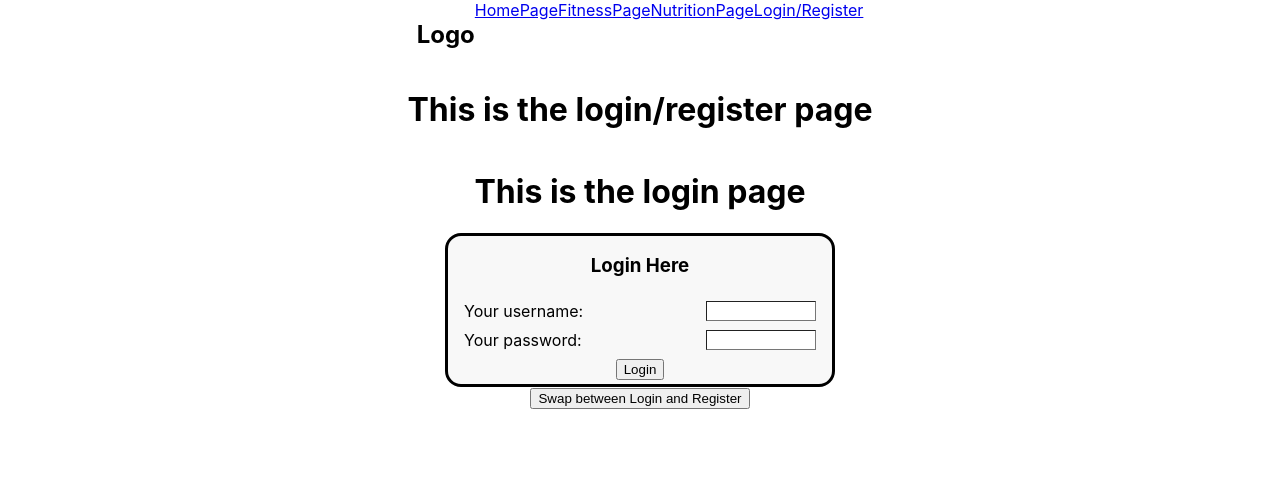
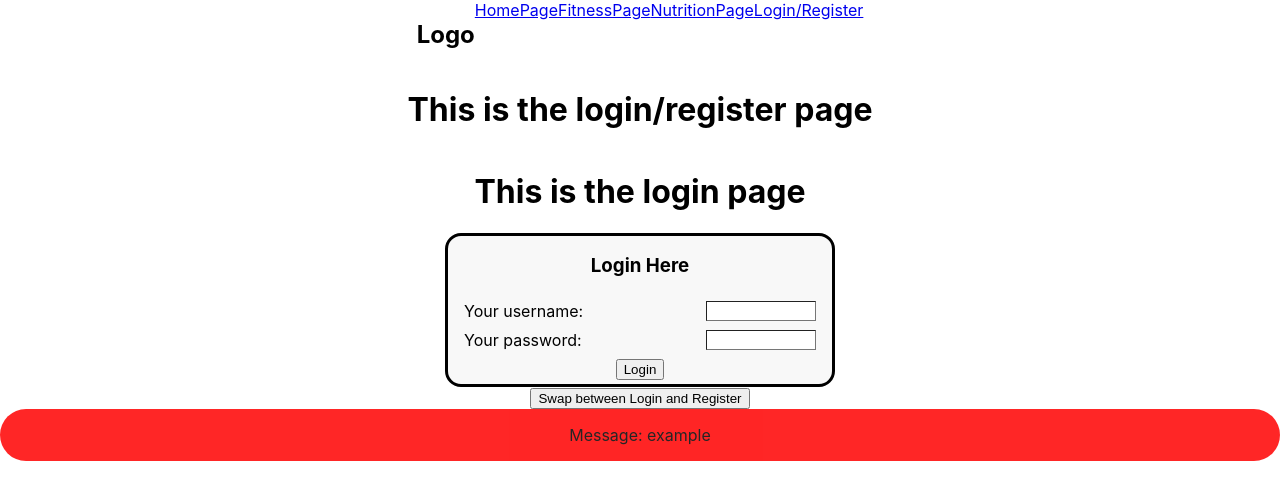
Before and after one commit to pht1207/capstone-fitness-app, a React (Create React App) app: page /LoginRegisterPage in a window 1280 px wide. Shown: the top 500 px of the page. Built offline with nearby package versions, Linux system fonts and the light colour scheme.

Commit message:
Added context api to the httppopup.js component so that individual pages can access it's 'setMessage' function and set the appropriate popup message

```diff
--- a/src/App.js
+++ b/src/App.js
@@ -9,14 +9,14 @@ import {
 } from "react-router-dom";
 import FitnessPage from './pages/FitnessPage/FitnessPage';
 import HomePage from './pages/HomePage/HomePage';
-import LoginPage from './pages/LoginRegistrationPage/LoginPage';
-import RegisterPage from './pages/LoginRegistrationPage/RegisterPage';
 
 import NutritionPage from './pages/NutritionPage/NutritionPage';
 import ProfilePage from './pages/ProfilePage/ProfilePage';
 import LoginRegisterPage from './pages/LoginRegistrationPage/LoginRegister';
 import { useEffect, useState } from 'react';
 import { jwtDecode } from 'jwt-decode';
+import HttpPopup from './components/HttpPopup';
+import { HttpPopupContext } from './components/HttpPopupContext';
 
 
 function App() {
@@ -24,6 +24,9 @@ function App() {
 
   const [isJWTExpired, setJWTExpired] = useState(true);
   const [loginEvent, setLoginEvent] = useState(0) //loginpage.js will increment this upon login effectively re-rendering the homepage upon login, showing profilepage.js in the navigation bar rather than loginregister.js
+
+  //These are state's used in the context api
+  const [message, setMessage] = useState("example")
 
   //Checks if jwt is expired using the jwtDecode library
   function jwtExpiryCheck(jwt){
@@ -53,6 +56,7 @@ function App() {
   }, [])
 
   return (
+    <HttpPopupContext.Provider value={{message, setMessage}}>
     <div className="App">
       {/*Below this text is the navigation bar. The default is the 'home page'. This page shouldn't need to be editted except to change the navigation bar. Change the 'fitnesspage.js', the 'homepage.js', etc. to change each page. */}
       <Router>
@@ -72,7 +76,9 @@ function App() {
                 <Route path="/LoginRegisterPage" element={<LoginRegisterPage loginEvent= {loginEvent} setLoginEvent={setLoginEvent}/>} />
             </Routes>
         </Router>
+        <HttpPopup/>
     </div>
+    </HttpPopupContext.Provider>
   );
 }
 
--- a/src/components/HttpPopup.css
+++ b/src/components/HttpPopup.css
@@ -1,3 +1,12 @@
 .HttpPopup{
+    display: flex;
+    flex-direction: row;
+    justify-content: center;
+    position: absolute;
     background: red;
+    width: 100%;
+    justify-self: center;
+    align-self: center;
+    opacity: 85%;
+    border-radius: 10em;
 }
--- a/src/components/HttpPopup.js
+++ b/src/components/HttpPopup.js
@@ -1,12 +1,18 @@
 import './HttpPopup.css'
-import axios from 'axios';
-import { useNavigate } from 'react-router-dom';
+import { useContext, useEffect, useState } from 'react';
+import { HttpPopupContext } from './HttpPopupContext';
 
 
-function HttpPopup(props) {
+function HttpPopup() {
+  const {message, setMessage} = useContext(HttpPopupContext);
+
+  useEffect(()=>{
+    console.log("useeffect called")
+  },[message])
+
   return (
     <div className="HttpPopup">
-      <p>test</p>
+      <p>Message: {message}</p>
     </div>
   );
 }
--- /dev/null
+++ b/src/components/HttpPopupContext.js
@@ -0,0 +1,3 @@
+import { createContext } from 'react';
+
+export const HttpPopupContext = createContext();
--- a/src/pages/LoginRegistrationPage/RegisterPage.js
+++ b/src/pages/LoginRegistrationPage/RegisterPage.js
@@ -1,18 +1,17 @@
-import { useState } from 'react';
+import { useState, useContext } from 'react';
 import './RegisterPage.css'
 import axios from 'axios';
-import HttpPopup from '../../components/HttpPopup';
+import {HttpPopupContext} from '../../components/HttpPopupContext';
 
 
 function RegisterPage(props) {
+  const [checked, setChecked] = useState(false);
+  //Used in the httpopup component
+  const {message, setMessage, popupCalled, setPopupCalled} = useContext(HttpPopupContext);
 
-  //Your code to make the site functional goes in this empty space. The 'return()' below is what renders on the page (the html)
-
-  const [checked, setChecked] = useState(false);
-  let checkValue;
   async function handleSubmit(event){
+    let checkValue;
     event.preventDefault();
-    console.log("form submitted");
     if(checked === true){
       checkValue = 1;
     }
@@ -71,7 +70,6 @@ function RegisterPage(props) {
 
           <button type='submit'>Register</button>
         </form>
-        <HttpPopup/>
     </div>
   );
 }
```
